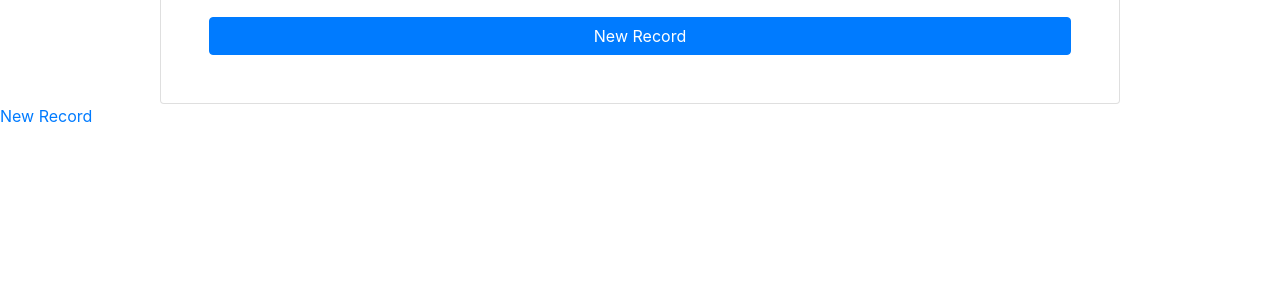
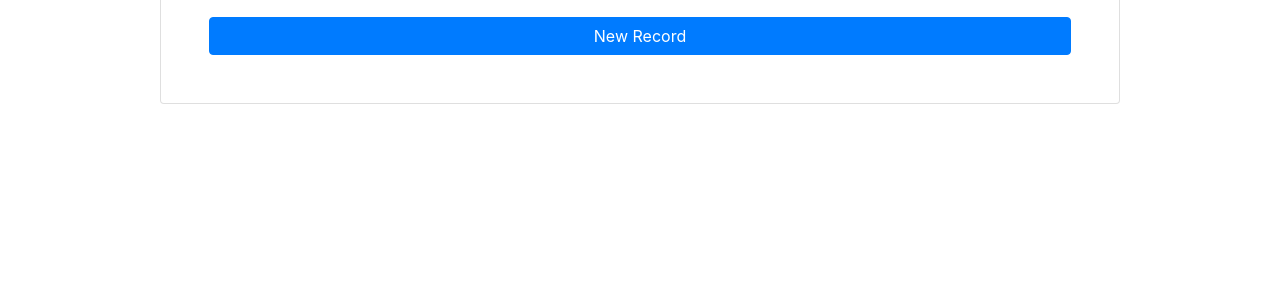
Before and after one commit to idwimeianto/hanifah_uts, a PHP site: page / in a window 1280 px wide. Shown: the part 485-785 px from the top of the page. Run offline with PHP 8.4, Linux system fonts and the light colour scheme; data comes from the database, SQL or seed files in the repository; some libraries are stand-ins or nearby versions.

Commit message:
comment unused lines
on line 85 there's link with "New Record" title that is not used

```diff
--- a/index.php
+++ b/index.php
@@ -82,7 +82,7 @@
 
     // Menampilkan ke layar
     $tpl->write();
-    echo "<a href='new.php'>New Record </a><br>";
+    // echo "<a href='new.php'>New Record </a><br>";
     ?>
 </body>
 </html>
```
